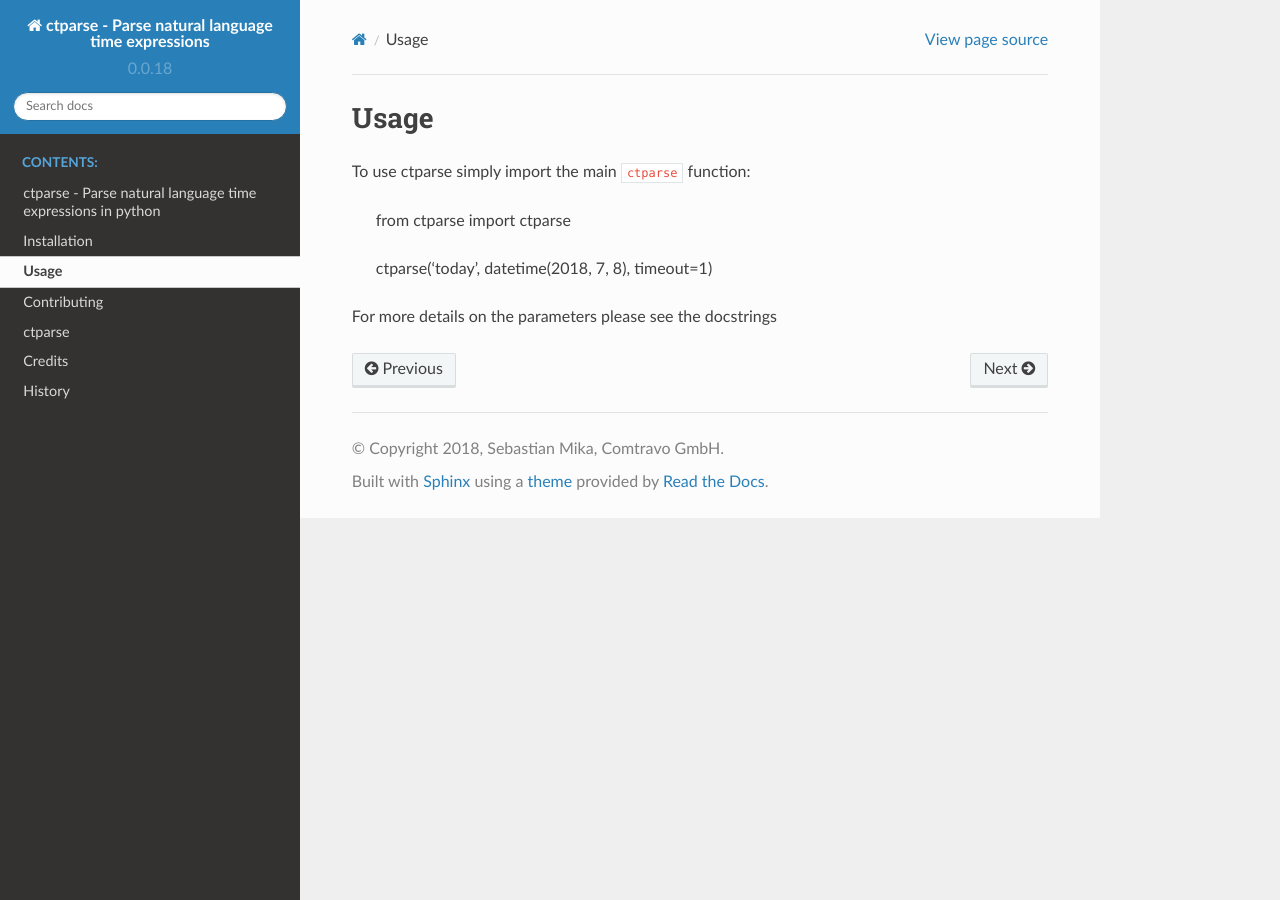
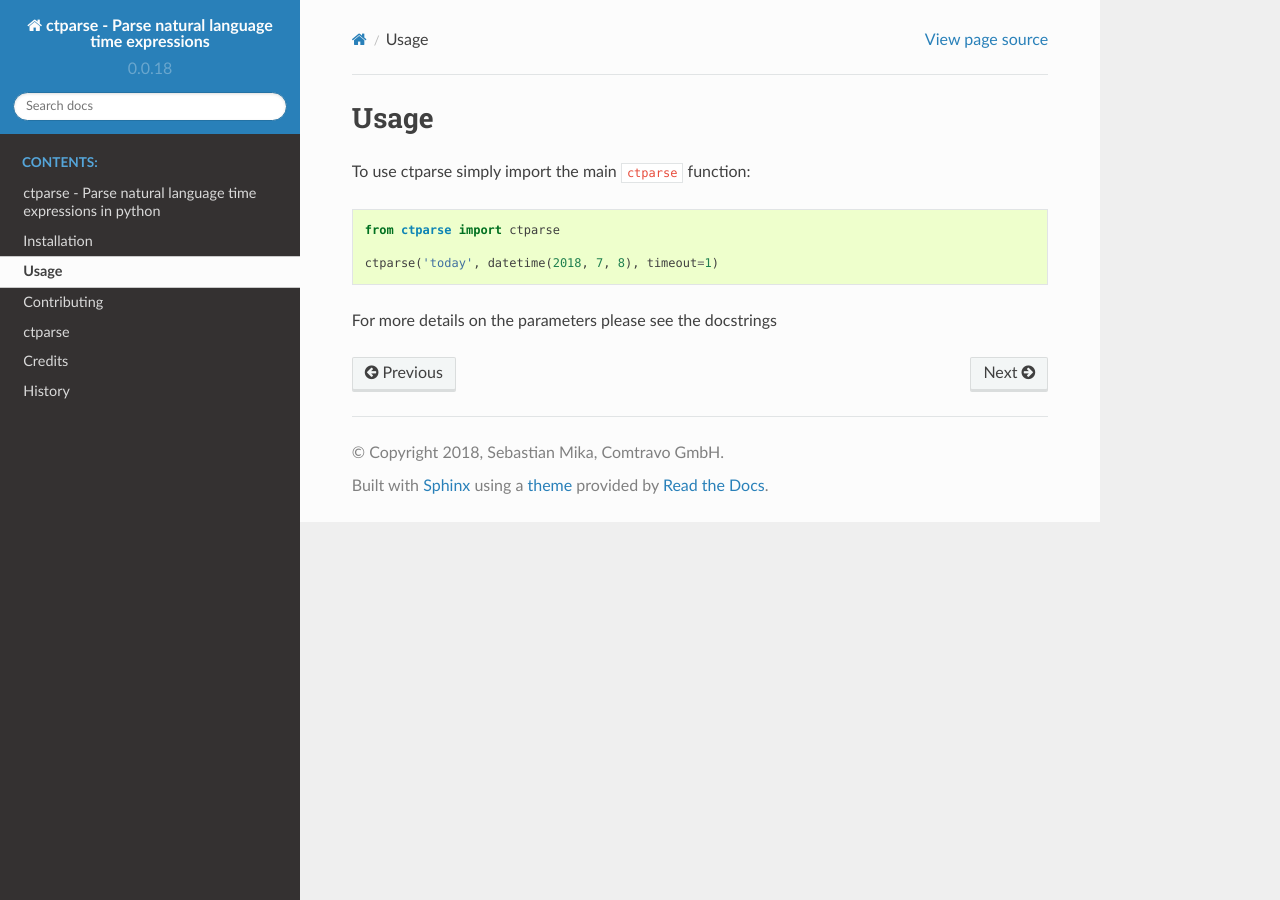
Before and after one commit to comtravo/ctparse, a Sphinx documentation site: the page built from docs/usage.rst, in a window 1280 px wide. Built offline with Sphinx 7.4.7 and the Read the Docs theme 2.0.0, drawn with Linux system fonts in a browser that asks for light colours.

```diff
--- a/docs/usage.rst
+++ b/docs/usage.rst
@@ -2,10 +2,12 @@
 Usage
 =====
 
-To use ctparse simply import the main ``ctparse`` function:
+To use ctparse simply import the main ``ctparse`` function::
+
 
     from ctparse import ctparse
 
     ctparse('today', datetime(2018, 7, 8), timeout=1)
 
+
 For more details on the parameters please see the docstrings
```
